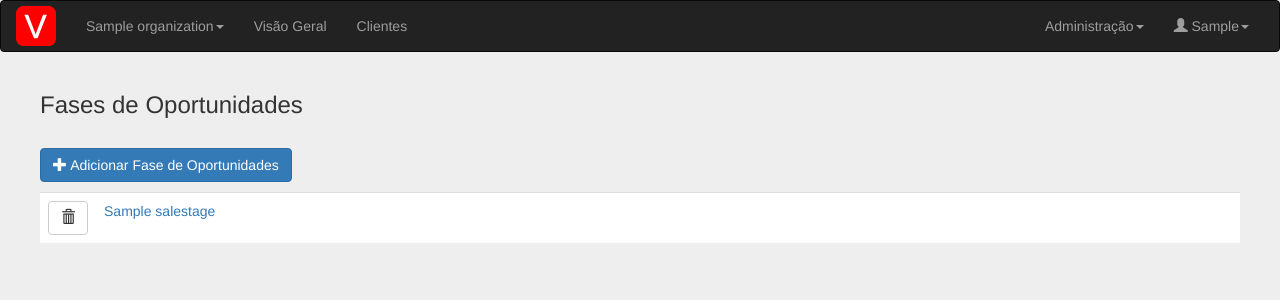
After one commit to diemesleno/vendendo, a Django app: page /salestage/ in a window 1280 px wide. The commit adds this page. Shown: the top 300 px of the page. Run offline with Django 3.2, Linux system fonts and the light colour scheme; a user stored in the database is signed in; tables that the repository leaves empty hold one stand-in row (values such as "Sample post"); some libraries are stand-ins or nearby versions.

Commit message:
[opportunity] Created CRUD of sales stage of opportunity

```diff
--- a/crm/models.py
+++ b/crm/models.py
@@ -81,3 +81,14 @@ class Customer(models.Model):
 
     def get_absolute_url(self):
         return reverse('crm:customer-index')
+
+
+class SaleStage(models.Model):
+    name = models.CharField(max_length=100)
+    organization = models.ForeignKey('Organization', on_delete=models.CASCADE)
+
+    def __unicode__(self):
+        return self.name
+
+    def get_absolute_url(self):
+        return reverse('crm:salestage-index')
--- a/crm/templates/crm/basemenu.html
+++ b/crm/templates/crm/basemenu.html
@@ -63,6 +63,7 @@
               <li><a href="/organizations/">Organizações</a></li>
               <li><a href="{% url 'crm:seller-index' %}">Vendedores</a></li>
               <li><a href="/occupationarea/">Áreas de Atuação de Clientes</a></li>
+              <li><a href="/salestage/">Fases de Oportunidades</a></li>
             </ul>
           </li>
           {% endif %}
--- /dev/null
+++ b/crm/templates/crm/salestage_index.html
@@ -0,0 +1,40 @@
+{% extends "crm/basemenu.html" %}
+{% block title %}Vendendo | Fases de Oportunidades{% endblock %}
+
+{% block customcss %}
+
+<link href="/static/css/organization.css" rel="stylesheet">
+
+{% endblock %}
+
+{% block content %}
+<div class"container-fluid">
+  <div class="main">
+    <h3 class="page-header">Fases de Oportunidades</h3>
+
+    <!-- Panel Indicators -->
+    <div class="row">
+      <div class="col-xs-12 col-sm-12">
+        <p>
+          <a href="{% url 'crm:salestage-add' %}" class="btn btn-primary"><span class="glyphicon glyphicon-plus" aria-hidden="true"></span> Adicionar Fase de Oportunidades</a>
+        </p>
+        <table class="table">
+          {% for my_salestage in my_salestages %}
+          <tr>
+            <td class="action-column">
+              <form action="{% url 'crm:salestage-delete' my_salestage.id %}" method="post">
+              {% csrf_token %}
+                <button type="submit" class="btn btn-default">
+                  <span class="glyphicon glyphicon-trash" aria-hidden="true"></span>
+                </button>
+              </form>
+            </td>
+            <td><a href="{% url 'crm:salestage-update' my_salestage.id %}">{{ my_salestage.name }}</a></td>
+          </tr>
+          {% endfor %}
+        </table>
+      </div>
+    </div>
+  </div>
+</div>
+{% endblock %}
--- a/crm/urls.py
+++ b/crm/urls.py
@@ -30,6 +30,10 @@ urlpatterns = [
     url(r'^customer/add/$', views.CustomerCreate.as_view(), name='customer-add'),
     url(r'^customer/$', views.CustomerIndex.as_view(), name='customer-index'),
 
+    url(r'^salestage/(?P<pk>[0-9]+)/delete/$', views.SaleStageDelete.as_view(), name='salestage-delete'),
+    url(r'^salestage/(?P<pk>[0-9]+)/$', views.SaleStageUpdate.as_view(), name='salestage-update'),
+    url(r'^salestage/add/$', views.SaleStageCreate.as_view(), name='salestage-add'),
+    url(r'^salestage/$', views.SaleStageIndex.as_view(), name='salestage-index'),
 
     url(r'^dashboard/$', views.Dashboard.as_view(), name='dashboard-index'),
 
--- a/crm/views.py
+++ b/crm/views.py
@@ -6,9 +6,9 @@ from django.template.response import TemplateResponse
 from django.contrib.auth.models import User
 from django.http import HttpResponseRedirect
 from django.contrib.auth.mixins import LoginRequiredMixin
-from crm.models import Organization, UserOrganization, OccupationArea, Customer
+from crm.models import Organization, UserOrganization, OccupationArea, Customer, SaleStage
 from crm.forms import OrganizationForm, SellerFindForm, SellerForm, \
-    OccupationAreaForm, CustomerForm
+    OccupationAreaForm, CustomerForm, SaleStageForm
 from userapp.models import UserComplement
 from django.core.urlresolvers import reverse_lazy
 from django.shortcuts import redirect
@@ -402,3 +402,39 @@ class CustomerUpdate(LoginRequiredMixin, SessionMixin, UpdateView):
 class CustomerDelete(LoginRequiredMixin, SessionMixin, DeleteView):
     model = Customer
     success_url = reverse_lazy('crm:customer-index')
+
+
+# SaleStage Views
+class SaleStageIndex(LoginRequiredMixin, SessionMixin, ListView):
+    template_name = 'crm/salestage_index.html'
+    context_object_name = 'my_salestages'
+
+    def get_queryset(self):
+        user_account = User.objects.get(id=self.request.user.id)
+        organization_active = UserComplement.objects.get(
+                                user_account=user_account).organization_active
+        return SaleStage.objects.filter(organization=organization_active)
+
+
+class SaleStageCreate(LoginRequiredMixin, SessionMixin, CreateView):
+    model = SaleStage
+    form_class = SaleStageForm
+
+    def form_valid(self, form):
+        salestage = form.save(commit=False)
+        user_account = User.objects.get(id=self.request.user.id).id
+        organization_active = UserComplement.objects.get(
+                                 user_account=user_account).organization_active
+        salestage.organization = organization_active
+        salestage.save()
+        return super(SaleStageCreate, self).form_valid(form)
+
+
+class SaleStageUpdate(LoginRequiredMixin, SessionMixin, UpdateView):
+    model = SaleStage
+    form_class = SaleStageForm
+
+
+class SaleStageDelete(LoginRequiredMixin, SessionMixin, DeleteView):
+    model = SaleStage
+    success_url = reverse_lazy('crm:salestage-index')
```
Also changed, not shown: crm/forms.py (+14 -1 lines), crm/templates/crm/salestage_form.html (added, +36 -0 lines).
